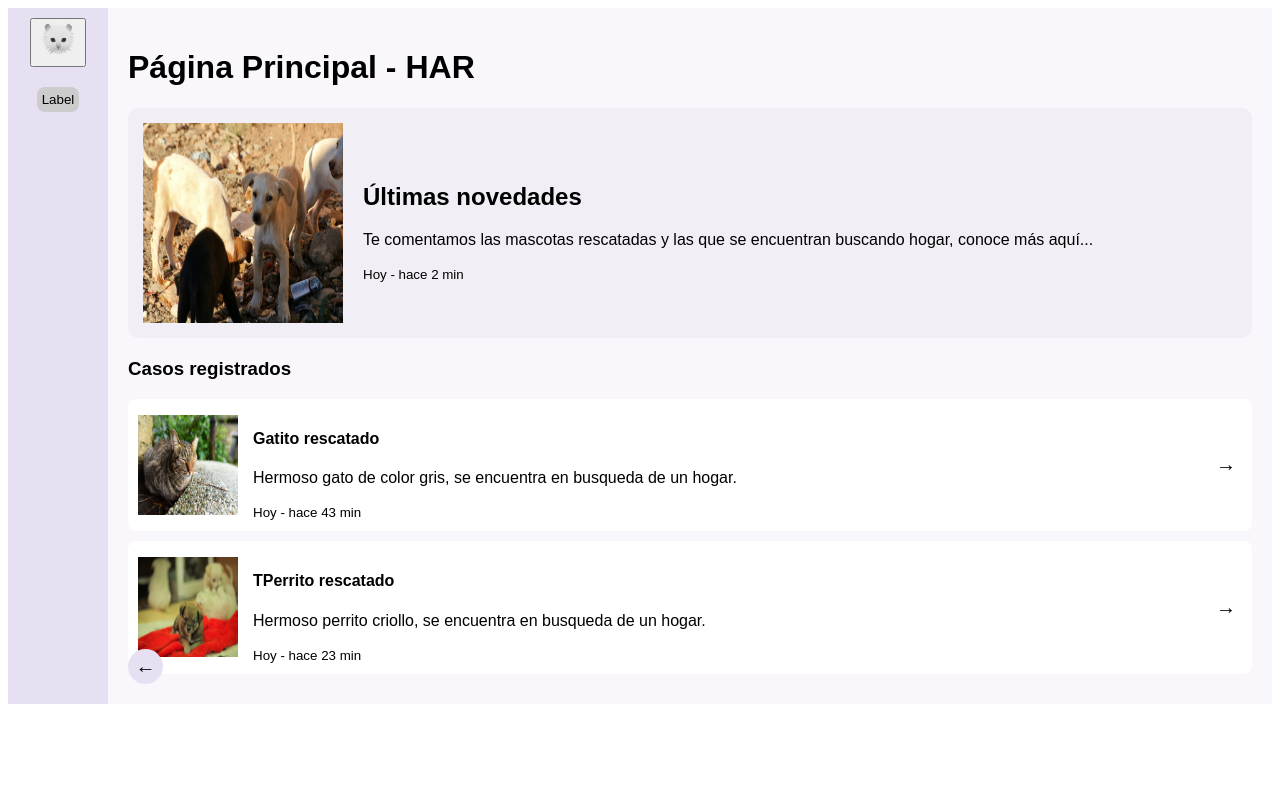
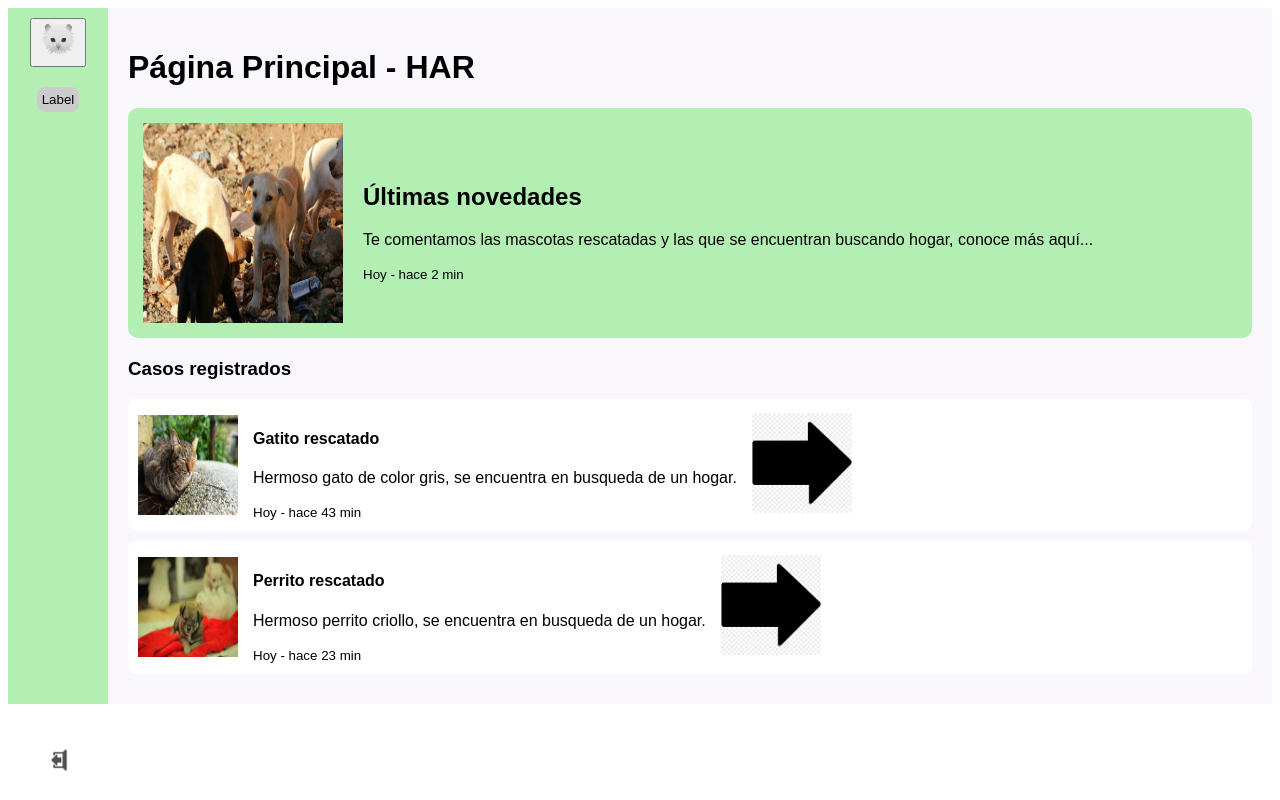
Before and after one commit to AngieVMR29/Huellitas_al_rescate, a plain HTML site: page OneDrive/Desktop/Huellitas_al_rescate/principal.html in a window 1280 px wide. Drawn offline with Linux system fonts and the light colour scheme.

Commit message:
Modificación de pag principal

```diff
--- a/OneDrive/Desktop/Huellitas_al_rescate/css/style.css
+++ b/OneDrive/Desktop/Huellitas_al_rescate/css/style.css
@@ -39,7 +39,7 @@ body.main-bg {
   }
 
   .btn-login {
-    background-color: #2E7D60; /* Verde oscuro */
+    background-color: #2E7D60;
     color: #fff;
     font-weight: 600;
     border-radius: 8px;
@@ -67,7 +67,7 @@ body.main-bg {
 }
 
 .sidebar {
-  background-color: #e7dff2;
+  background-color: #B3EFB2;
   width: 80px;
   padding: 10px;
   display: flex;
@@ -99,7 +99,7 @@ body.main-bg {
 .headline {
   display: flex;
   align-items: center;
-  background-color: #f2eef6;
+  background-color: #B3EFB2;
   padding: 15px;
   border-radius: 10px;
 }
@@ -129,21 +129,25 @@ body.main-bg {
   height: 100px;
 }
 
-.arrow-btn {
-  margin-left: auto;
-  background: transparent;
-  border: none;
-  font-size: 20px;
+.flecha img {
+  width: 40px;
+  transition: transform 0.2s ease;
+}
+.flecha:hover img {
+  transform: scale(1.1);
 }
 
-.logout-btn {
-  position: absolute;
+.logout {
+  position: fixed;
   bottom: 20px;
-  left: 20px;
-  font-size: 20px;
-  background: #e7dff2;
-  border: none;
-  border-radius: 50%;
-  width: 35px;
-  height: 35px;
+  left: 40px;
+  z-index: 1000;
+  cursor: pointer;
 }
+.logout img {
+  width: 40px;
+  transition: transform 0.2s ease;
+}
+.logout:hover img {
+  transform: scale(1.1);
+}
--- a/OneDrive/Desktop/Huellitas_al_rescate/principal.html
+++ b/OneDrive/Desktop/Huellitas_al_rescate/principal.html
@@ -40,20 +40,27 @@
           <p>Hermoso gato de color gris, se encuentra en busqueda de un hogar.</p>
           <small>Hoy - hace 43 min</small>
         </div>
-        <button class="arrow-btn">→</button>
+        <a href="caso.html" class="ver-detalle">
+          <img src="assets/img/flecha.png" alt="Ver detalle">
+        </a>
       </article>
       <article class="case-item">
         <img src="assets/img/perros.jpg" alt="Caso" />
         <div>
-          <h4>TPerrito rescatado</h4>
+          <h4>Perrito rescatado</h4>
           <p>Hermoso perrito criollo, se encuentra en busqueda de un hogar.</p>
           <small>Hoy - hace 23 min</small>
         </div>
-        <button class="arrow-btn">→</button>
+        <a href="caso.html" class="ver-detalle">
+          <img src="assets/img/flecha.png" alt="Ver detalle">
+        </a>
       </article>
     </section>
 
-    <button class="logout-btn">←</button>
+    <a href="index.html" class="logout">
+      <img src="assets/img/logout.jpg" alt="Cerrar sesión">
+    </a>
+
   </main>
 </body>
 </html>
```
Also changed, not shown: OneDrive/Desktop/Huellitas_al_rescate/index.html (+1 -1 lines), OneDrive/Desktop/Huellitas_al_rescate/assets/img/flecha.png (added), OneDrive/Desktop/Huellitas_al_rescate/assets/img/logout.jpg (added).
